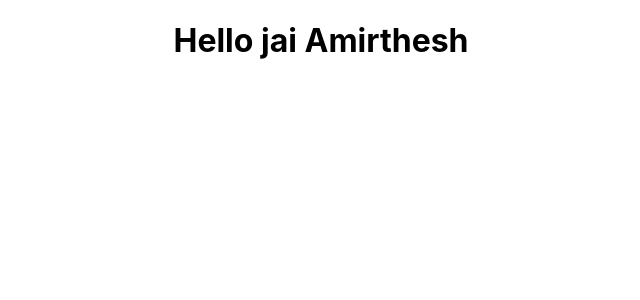
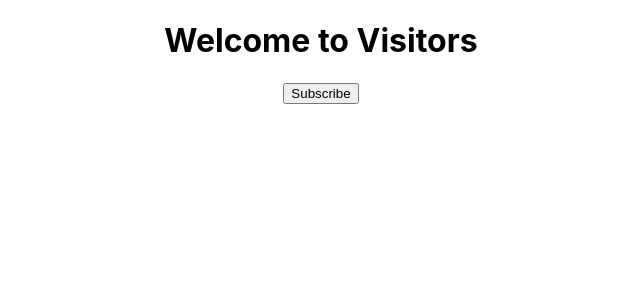
Before and after one commit to sundaramhpe/React, a React (Create React App) app in the folder hello-world/: page / in a window 1280 px wide. Shown: the top 300 px of the page, without its empty margins (319-959 px from the left). Built offline with nearby package versions, Linux system fonts and the light colour scheme.

Commit message:
initial commits

```diff
--- a/hello-world/src/App.js
+++ b/hello-world/src/App.js
@@ -2,11 +2,28 @@ import React from 'react';
 import logo from './logo.svg';
 import './App.css';
 import{Greet}  from './components/Greet'
+import Welcome from './components/Welcome'
+import Hello from './components/Hello'
+import Message from './components/Message'
 
 function App() {
   return (
     <div className="App">
-     <Greet/>
+ { /*   <Greet name='Sundar'>
+     <p>This is Child Tags</p>
+   </Greet>
+   <Greet name ='Viji'>
+     <button>Action</button>
+   </Greet>
+   <Greet name='Jai'/>
+   <Welcome name='Sundar'>
+     </Welcome>
+     <Welcome name='Viji'>
+     </Welcome>
+     <Welcome name='Jai'>
+     </Welcome>
+      <Hello/>*/ }
+  <Message></Message>
     </div>
   );
 }
--- a/hello-world/src/components/Greet.js
+++ b/hello-world/src/components/Greet.js
@@ -2,6 +2,17 @@ import React from 'react';
 //function Greet(){
   //  return <h1>Hello Sundaram  </h1>
   //}
- export const Greet =() => <h1> Hello jai Amirthesh </h1>
+ export const Greet =(props) => {
+     console.log(props)
+     //props is immutable
+    // props.name='sundaram'
+ return (
+     <div>
+     <h1> Hello {props.name} </h1>
+     {props.children}
 
+     </div>
+ )
+
+ }
 //export default Greet
--- /dev/null
+++ b/hello-world/src/components/Hello.js
@@ -0,0 +1,13 @@
+import React from 'react'
+const Hello =()=>{
+  //  return (
+  //      <div>
+   //         <h1> Hello Sundaram </h1>
+   //     </div>
+  //  )
+  return React.createElement('div',
+  {id:'hello',   className:'dummyClass'},
+  React.createElement('h1',null,'Hello Sundaram'))
+}
+
+export default Hello
--- /dev/null
+++ b/hello-world/src/components/Message.js
@@ -0,0 +1,23 @@
+import React,{Component} from 'react'
+
+class Message extends Component{
+    constructor(){
+        super()
+        this.state ={
+            message : 'Welcome to Visitors'
+        }
+    }
+    changeMessage(){
+        this.setState({
+            message:'Thanks for subscribing'
+        })
+    }
+    render(){
+    return <di>
+    <h1> {this.state.message}</h1>
+    <button onClick={()=>this.changeMessage()}>Subscribe</button>
+    </di>
+    }
+}
+
+export default Message
--- a/hello-world/src/components/Welcome.js
+++ b/hello-world/src/components/Welcome.js
@@ -0,0 +1,9 @@
+import React,{Component} from 'react'
+
+class Welcome extends Component{
+    render(){
+    return <h1> Welcome {this.props.name}</h1>
+    }
+}
+
+export default Welcome
```
Also changed, not shown: 1 other file (tests, documents, lock files or other folders).
